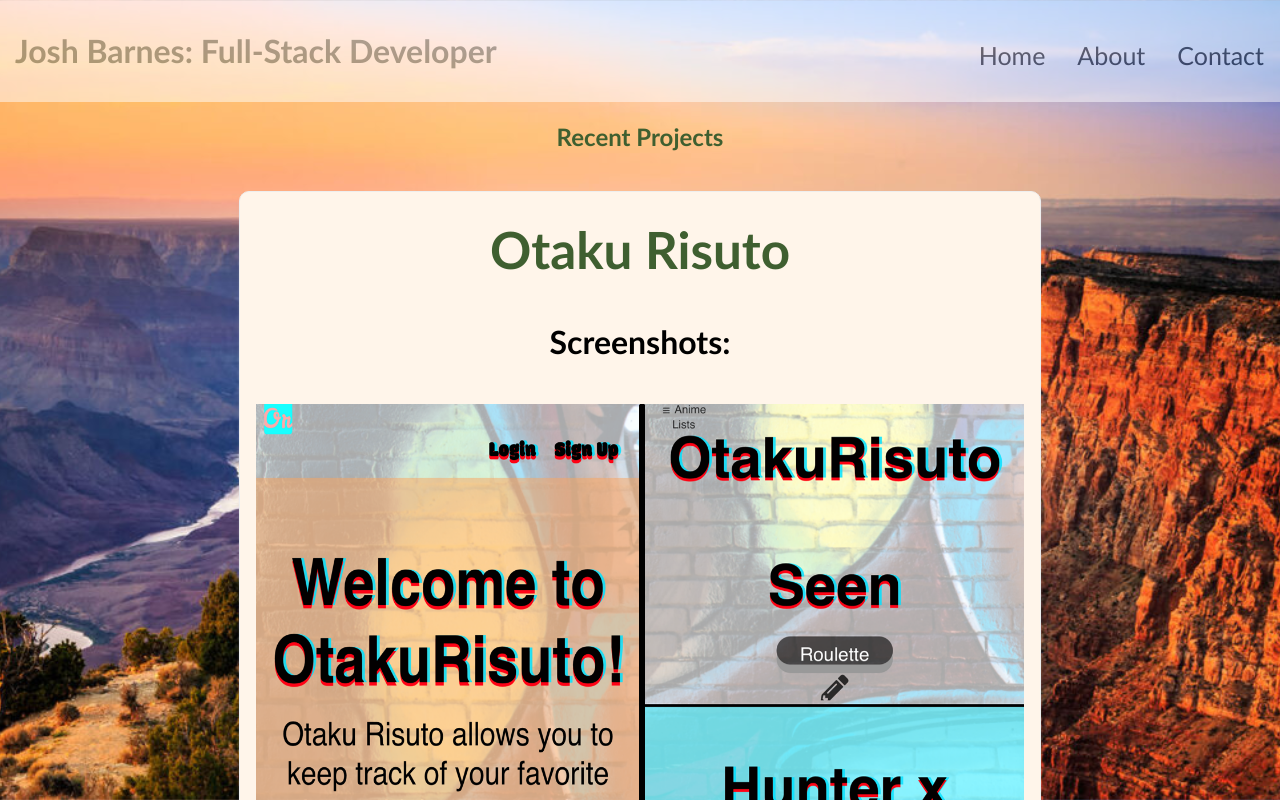
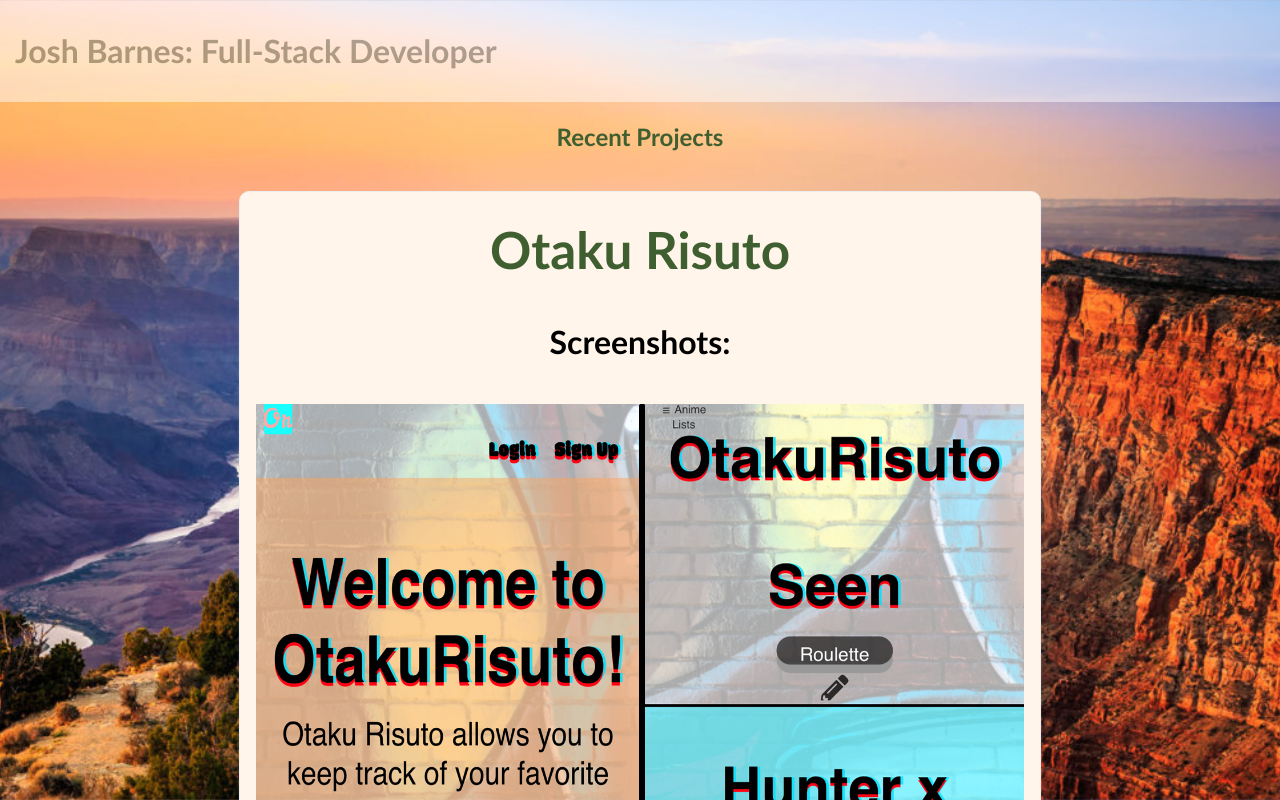
Before and after one commit to jbarnes439/React-Portfolio, a React (Create React App) app: page / in a window 1280 px wide. Shown: the top 800 px of the page. Built offline with nearby package versions, Linux system fonts and the light colour scheme.

Commit message:
added animation to header links and title

```diff
--- a/src/Components/Header/Header.css
+++ b/src/Components/Header/Header.css
@@ -1,6 +1,7 @@
 .header {
     color: #5e6b67;
     position: relative;
+    animation: moveInLeft 1.5s ease-out;
 }
 
 h1 {
@@ -14,6 +15,8 @@ h1 {
   color: #23361B;
   background-color: white;
   opacity: 0.5;
+
+  backface-visibility: hidden;
 }
 
 .title {
@@ -37,6 +40,7 @@ h1 {
   padding: 1.45rem 1rem 1rem 1rem;
   display: block;
   font-size: 25px;
+  animation: moveInRight 1.5s ease-out;
 }
 
 .navbar-links li a:visited {
@@ -100,9 +104,43 @@ h1 {
 
     .navbar-links li a {
       padding: .5rem 1rem;
+      animation: none;
     }
 
     .navbar-links.active {
       display:flex;
     }
 }
+
+/* animations */
+@keyframes moveInRight {
+  0% {
+    opacity: 0;
+    transform: translateX(100px);
+  }
+
+  80% {
+    transform: translateX(-10px);
+  }
+
+  100% {
+    opacity: 1;
+    transform: translate(0);
+  }
+}
+
+@keyframes moveInLeft {
+  0% {
+    opacity: 0;
+    transform: translateX(-100px);
+  }
+
+  80% {
+    transform: translateX(10px);
+  }
+
+  100% {
+    opacity: 1;
+    transform: translate(0);
+  }
+}
```
Also changed, not shown: 1 other file (tests, documents, lock files or other folders).
